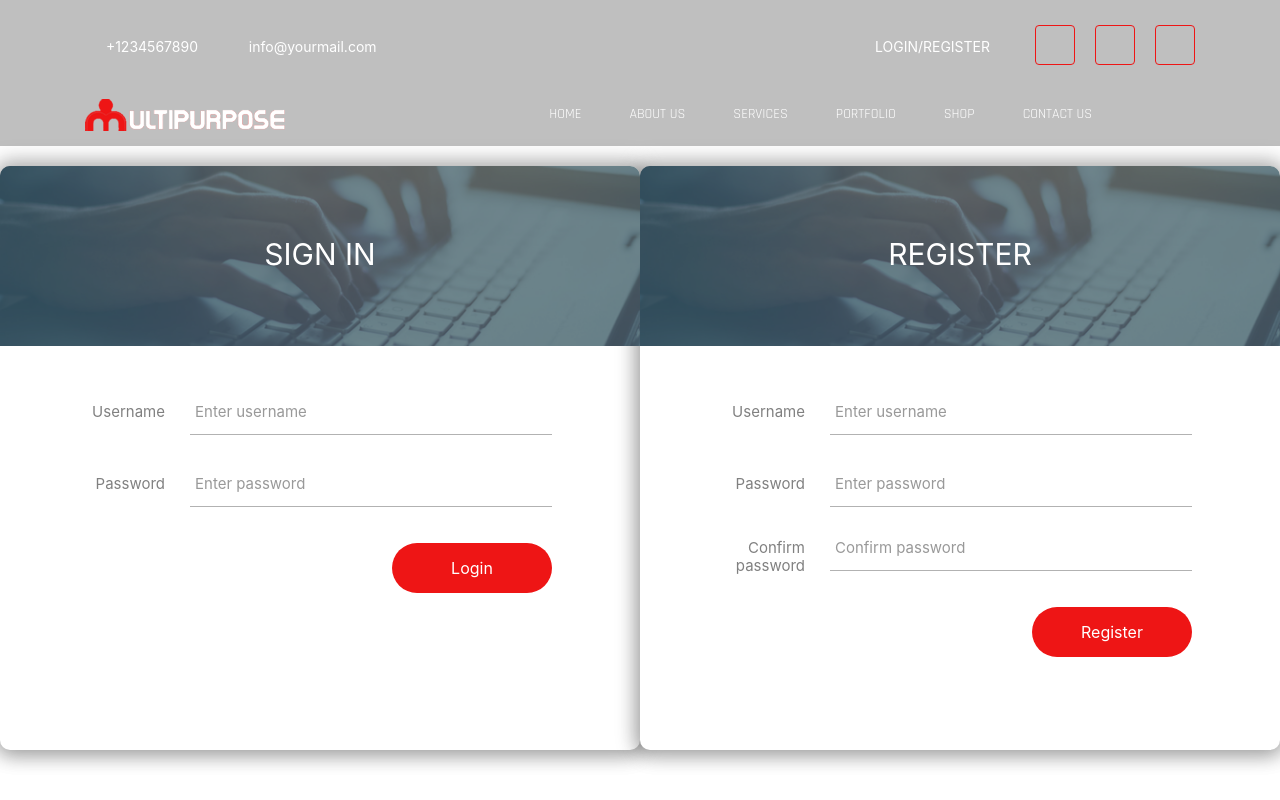
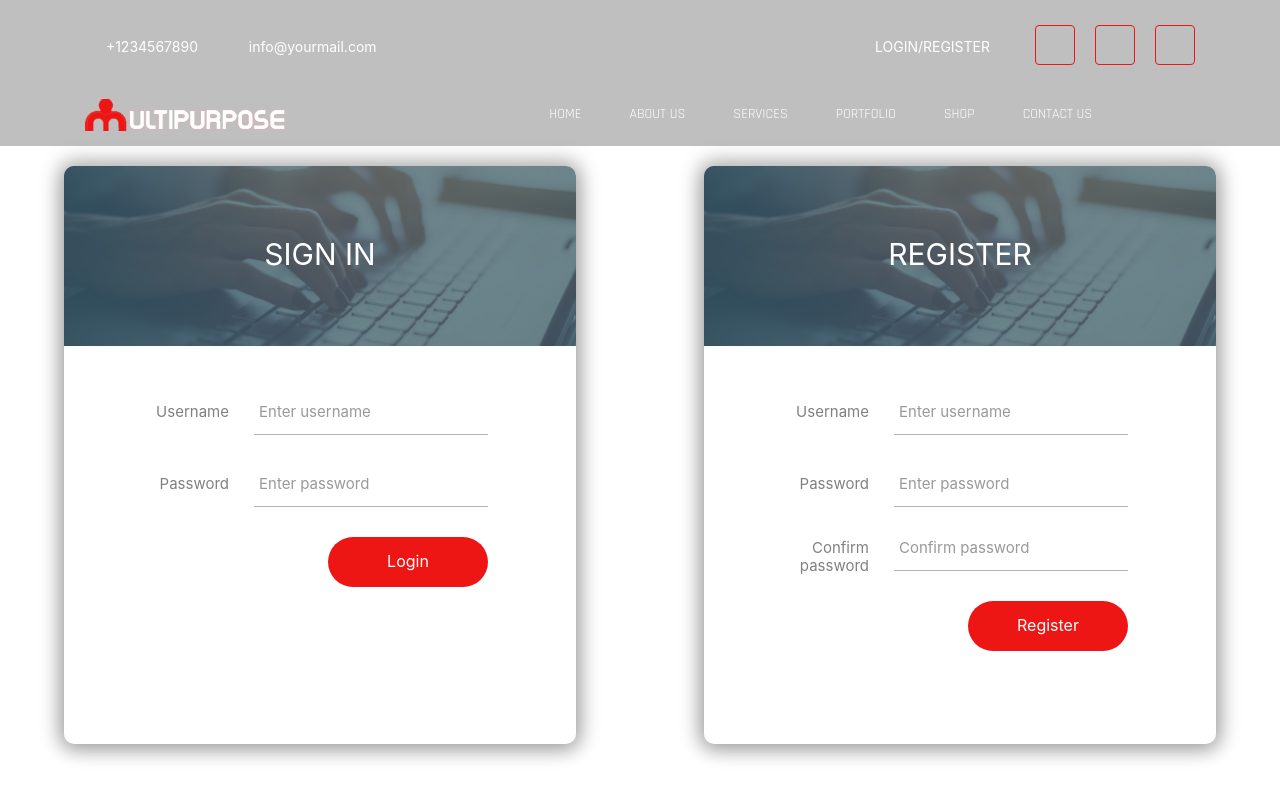
Before and after one commit to Joro-Popov/AutomobixWeb, a React (Create React App) app: page /authentication in a window 1280 px wide. Shown: the top 800 px of the page. Built offline with nearby package versions, Linux system fonts and the light colour scheme; a web font is replaced by a local one.

Commit message:
Small changes

```diff
--- a/public/css/main.css
+++ b/public/css/main.css
@@ -187,7 +187,7 @@ iframe {
 
 
 .wrap-login100 {
-  width: 670px;
+  width: 40%;
   background: #fff;
   border-radius: 10px;
   overflow: hidden;
```
